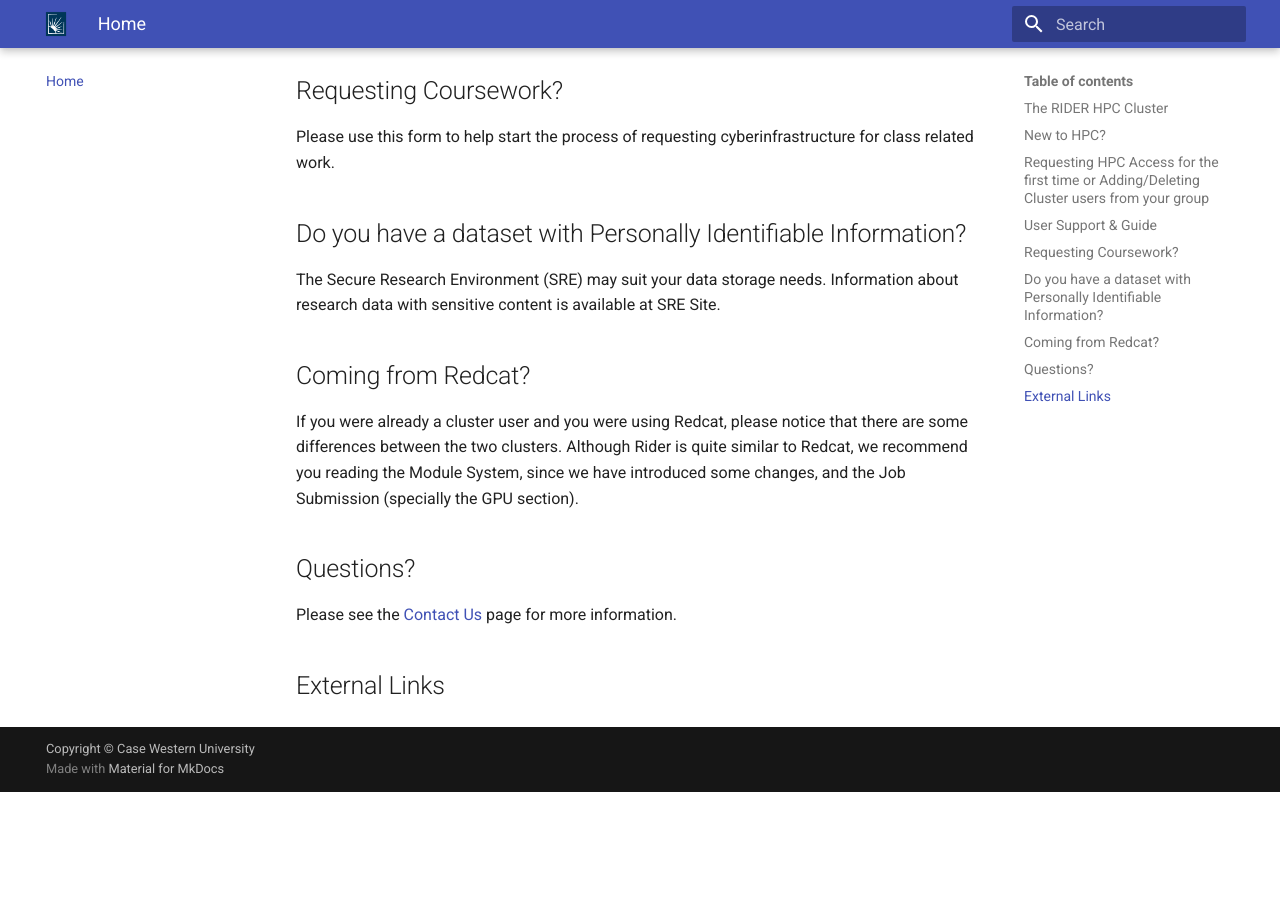
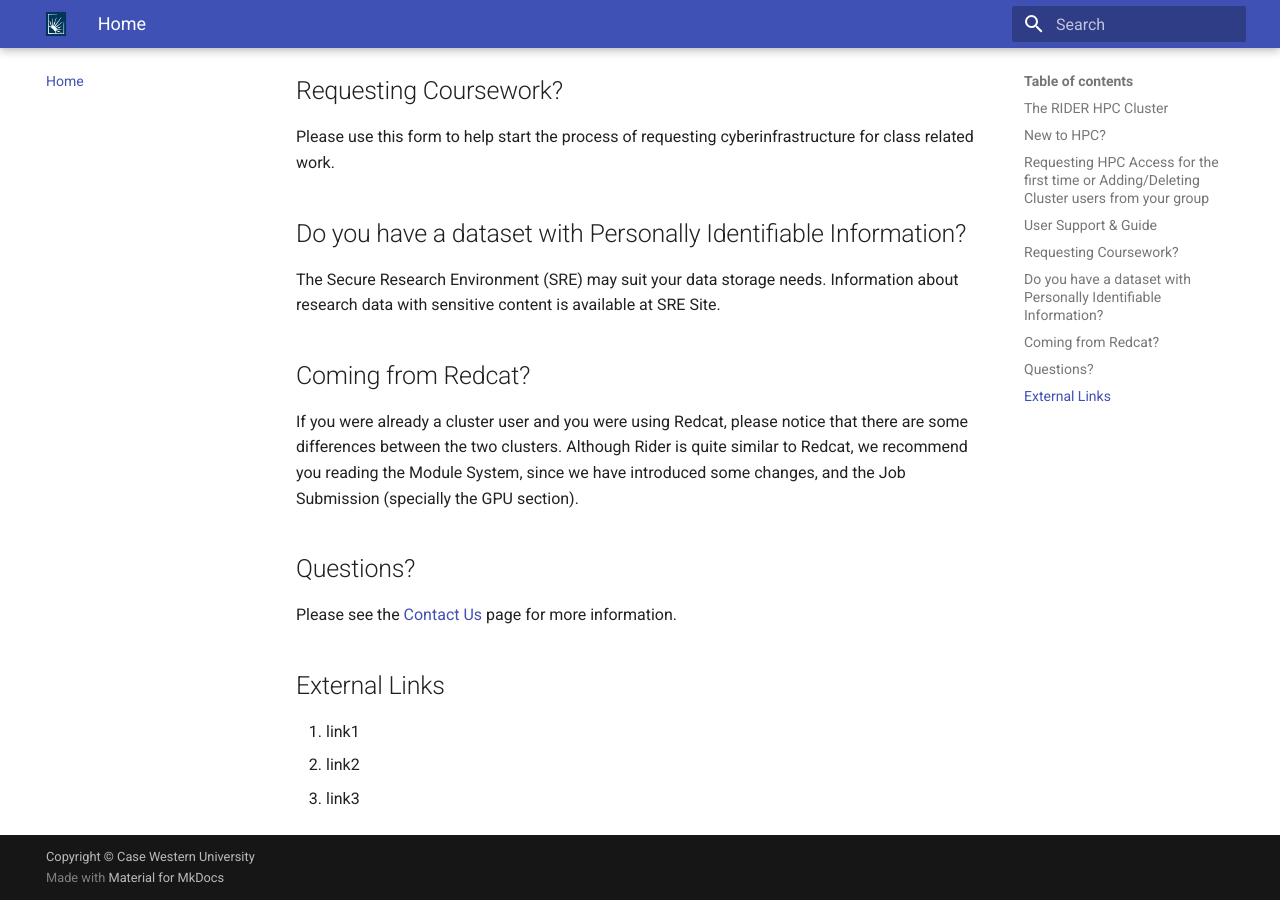
Before and after one commit to robotgoat/HPC, an MkDocs documentation site: the page built from docs/index.md, in a window 1280 px wide and 900 px high, scrolled down 1516 px. Built offline with MkDocs 1.6.1 and Material for MkDocs 9.7.7, drawn with Linux system fonts in a browser that asks for light colours; before the commit the page ends 2308 px from its top, so only the background shows below that.

Commit message:
ignore this

```diff
--- a/docs/index.md
+++ b/docs/index.md
@@ -54,3 +54,7 @@
 Please see the [Contact Us](contact_us.md) page for more information.
 
 ## External Links
+
+1. link1
+2. link2
+3. link3
```
